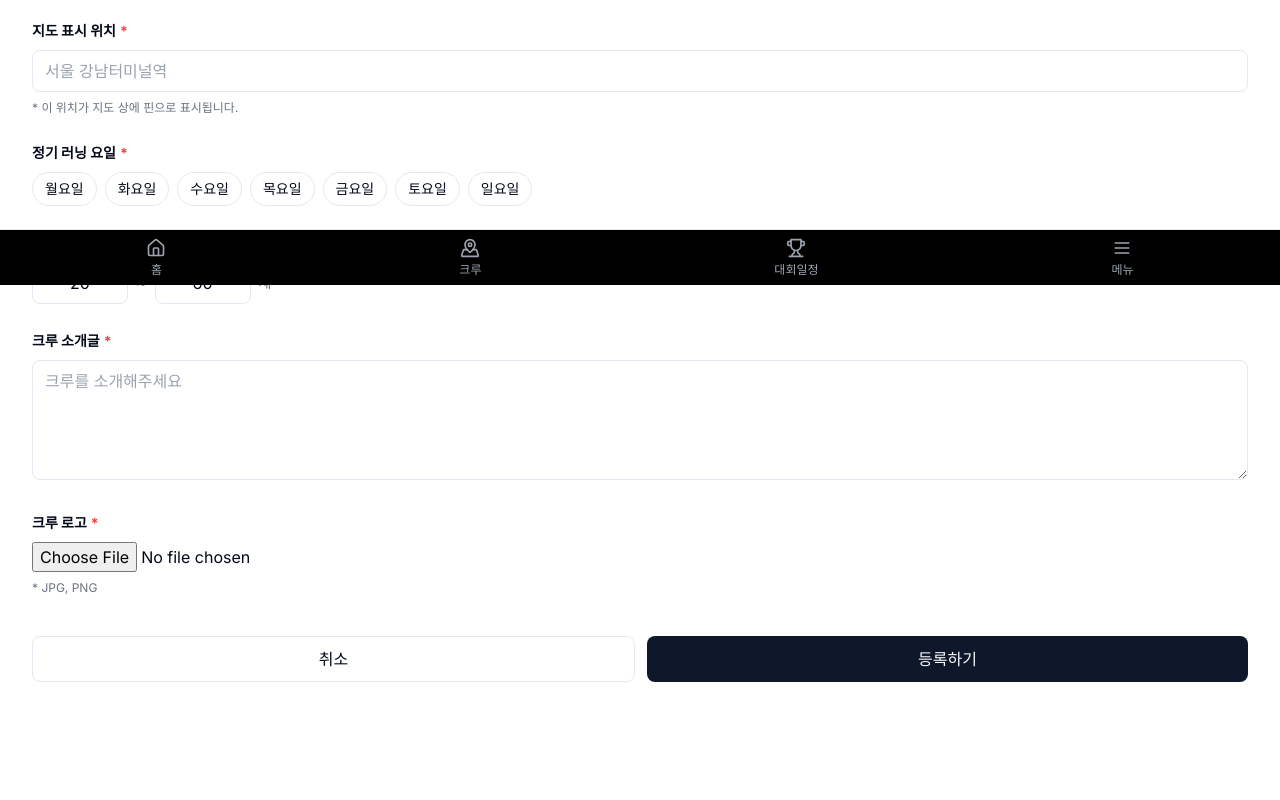
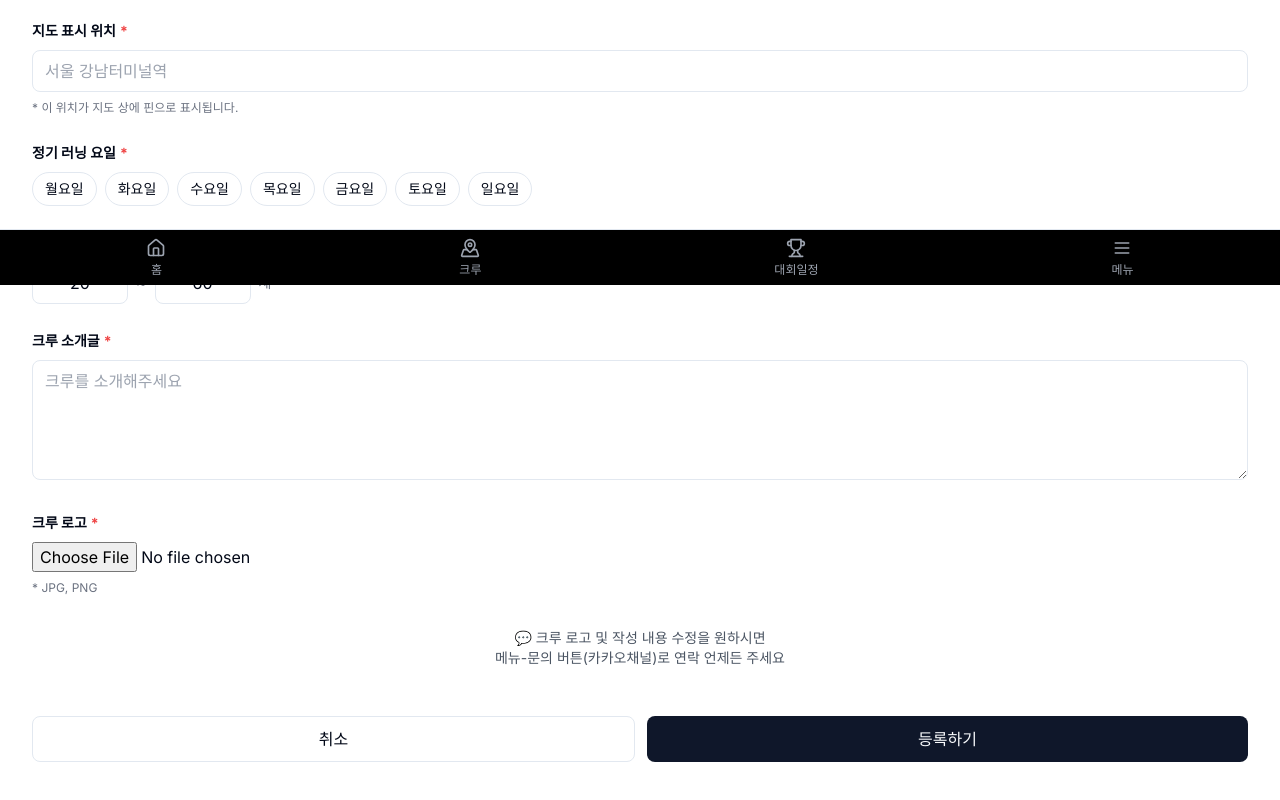
Before and after one commit to WHS95/RunningCrewMap, a Next.js app: page /register in a window 1280 px wide. Shown: the part 515-1315 px from the top of the page. Built offline with nearby package versions, Linux system fonts and the light colour scheme; no server answers.

Commit message:
♻️크루 등록 사항 수정시 안내문구 추가

```diff
--- a/src/app/register/page.tsx
+++ b/src/app/register/page.tsx
@@ -446,7 +446,7 @@ export default function RegisterPage() {
         isOpen: true,
         title: "크루 등록 완료! 🎉",
         description:
-          "크루가 성공적으로 등록되었습니다. 관리자 승인 후 지도에 표시됩니다.",
+          "크루가 성공적으로 등록되었습니다. 관리자 승인 후 지도에 표시됩니다. 로고 및 수정을 원하시면 메뉴-문의 바리스타에게 문의해주세요.",
         isSuccess: true,
       });
 
@@ -745,6 +745,12 @@ export default function RegisterPage() {
             <p className='text-xs text-gray-500'>* JPG, PNG</p>
           </div>
 
+          {/* 안내 문구 */}
+          <div className='py-2 text-sm text-center text-gray-600'>
+            <p>💬 크루 로고 및 작성 내용 수정을 원하시면</p>
+            <p>메뉴-문의 버튼(카카오채널)로 연락 언제든 주세요</p>
+          </div>
+
           {/* 버튼 */}
           <div className='flex gap-3 pt-4'>
             <button
```
